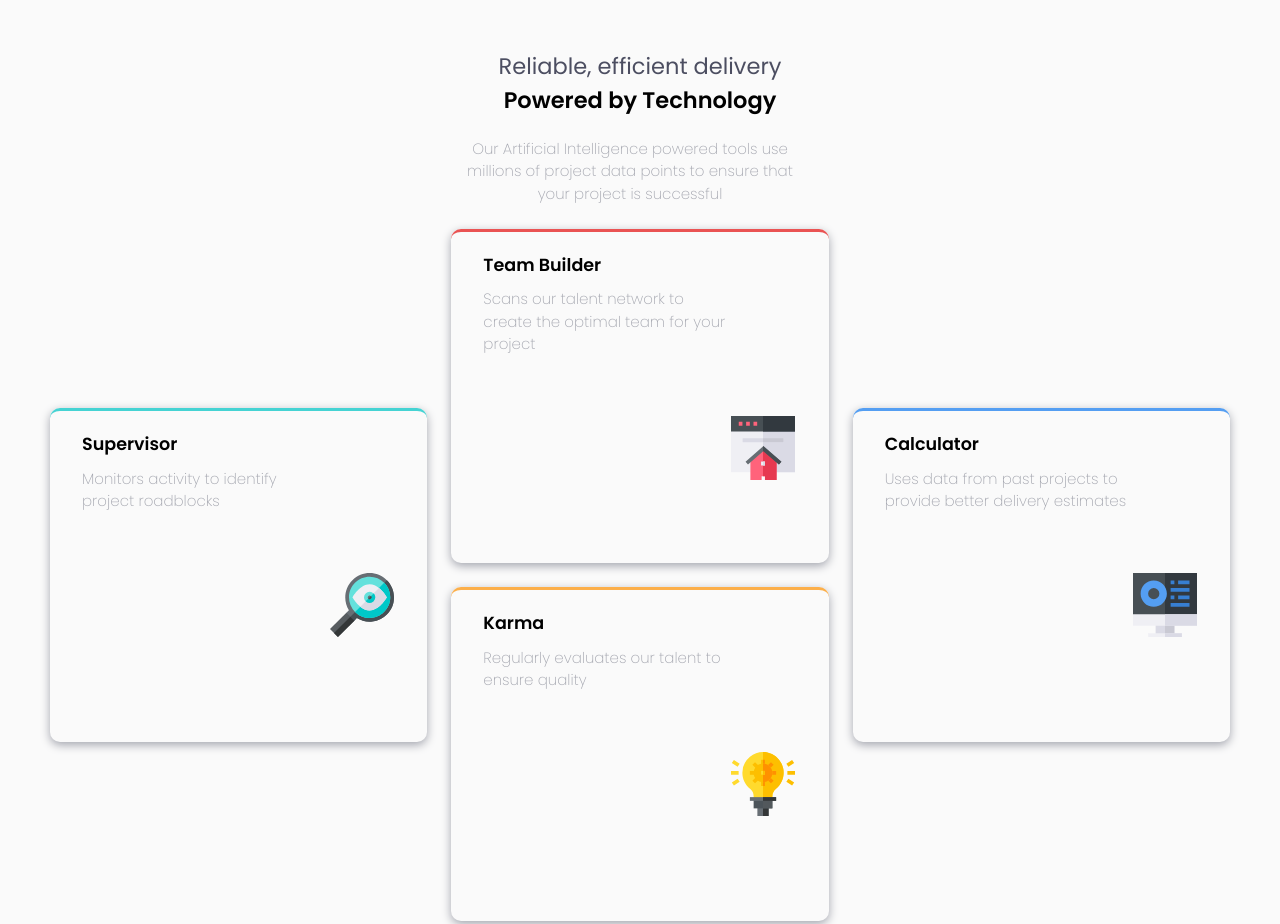
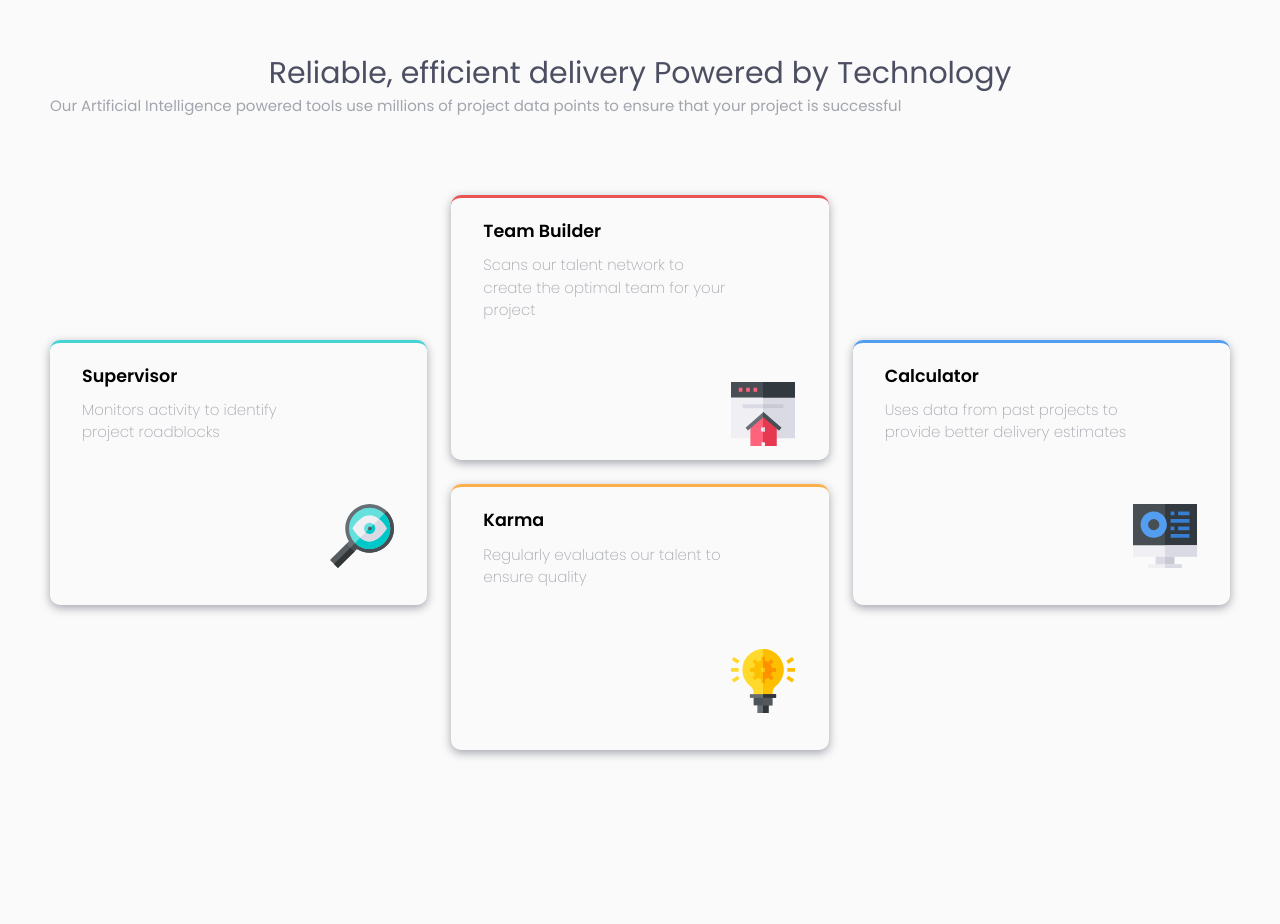
Before and after one commit to mayor-creator/four_card_feature_section_component, a plain HTML site: page index.html in a window 1280 px wide. Shown: the top 924 px of the page. After the commit the page ends 800 px from the top, so only its background shows below. Drawn offline with Linux system fonts and the light colour scheme.

Commit message:
changed section to div element tag

```diff
--- a/index.html
+++ b/index.html
@@ -10,41 +10,40 @@
   <link href="https://fonts.googleapis.com/css2?family=Poppins:wght@200;400;600&display=swap" rel="stylesheet">
   <link rel="stylesheet" href="./app/reset.css">
   <link rel="stylesheet" href="./app/scss/style.css">
-  <title>Frontend Mentor | Four card feature section</title>
+  <title>Frontend Mentor | Four card feature div</title>
 </head>
 
 <body>
   <main class="card">
-    <section class="header_card_item">
-      <h1>Reliable, efficient delivery</h1>
-      <h2 id="powered_header">Powered by Technology</h2>
-      <p id="artificial_message">Our Artificial Intelligence powered tools use millions of project data points
+    <div class="header_card_item">
+      <h1>Reliable, efficient delivery <span>Powered by Technology</span></h1>
+      <p class="artificial_message">Our Artificial Intelligence powered tools use millions of project data points
         to ensure that your project is successful</p>
-    </section>
+    </div>
 
-    <section class="item supervisor_card supervisor_card_item">
+    <div class="item supervisor_card supervisor_card_item">
       <h3 class="header">Supervisor</h3>
       <p class="message">Monitors activity to identify project roadblocks</p>
       <img src="./images/icon-supervisor.svg" alt="image of magnifying glasss">
-    </section>
+    </div>
 
-    <section class="item team_builder_card team_builder_card_item">
+    <div class="item team_builder_card team_builder_card_item">
       <h3 class="header">Team Builder</h3>
       <p class="message">Scans our talent network to create the optimal team for your project</p>
       <img src="./images/icon-team-builder.svg" alt="image of a home">
-    </section>
+    </div>
 
-    <section class="item karma_card karma_card_item">
+    <div class="item karma_card karma_card_item">
       <h3 class="header">Karma</h3>
-      <p class="message" id="karma">Regularly evaluates our talent to ensure quality</p>
+      <p class="message karma">Regularly evaluates our talent to ensure quality</p>
       <img src="./images/icon-karma.svg" alt="image of a light bulb">
-    </section>
+    </div>
 
-    <section class="item calculator_card calculator_card_item">
+    <div class="item calculator_card calculator_card_item">
       <h3 class="header">Calculator</h3>
-      <p class="message" id="calculator">Uses data from past projects to provide better delivery estimates</p>
+      <p class="message calculator">Uses data from past projects to provide better delivery estimates</p>
       <img src="./images/icon-calculator.svg" alt="image of a monitor">
-    </section>
+    </div>
   </main>
 </body>
 
```
